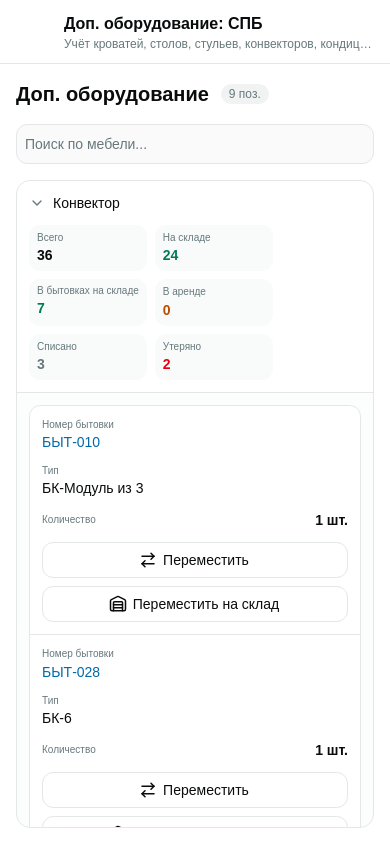
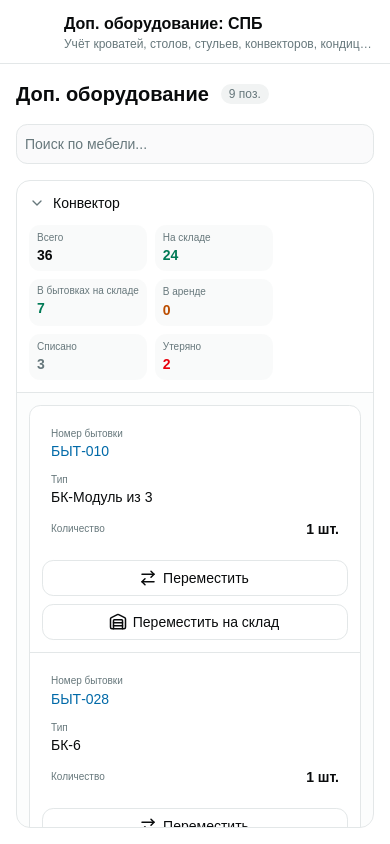
Before and after one commit to Buhanzaz/rwms, a React (Vite) app in the folder panel/: page /equipment in a window 390 px wide. Both pictures are taken after a click on the button 195 px from the left and 286 px from the top of the page. Built offline with nearby package versions, Linux system fonts and the light colour scheme; some icons are missing.

Commit message:
equipment mobile detail link

```diff
--- a/panel/src/features/equipment/equipment-page.tsx
+++ b/panel/src/features/equipment/equipment-page.tsx
@@ -1,5 +1,6 @@
 import { useEffect, useState } from "react"
 import { useMutation, useQuery, useQueryClient } from "@tanstack/react-query"
+import { useNavigate } from "react-router-dom"
 import {
   ArrowRightLeft,
   ChevronDown,
@@ -82,7 +83,13 @@ function MobileCabinStockStat({ value }: { value: number }) {
   )
 }
 
-function UsageRows({ item }: { item: EquipmentItemDto }) {
+function UsageRows({
+  item,
+  onOpenRentalItem,
+}: {
+  item: EquipmentItemDto
+  onOpenRentalItem: (rentalItemId: string) => void
+}) {
   const queryClient = useQueryClient()
 
   const moveToStockMutation = useMutation({
@@ -126,8 +133,14 @@ function UsageRows({ item }: { item: EquipmentItemDto }) {
           key={usage.id}
           className="flex min-w-0 flex-col gap-3 border-b p-3 text-sm last:border-b-0 md:grid md:grid-cols-[140px_160px_120px_1fr] md:items-center md:gap-0 md:px-3 md:py-2"
         >
+          <button
+            type="button"
+            aria-label={`Открыть карточку бытовки ${usage.rentalItemNumber}`}
+            className="grid w-full min-w-0 gap-3 rounded-md border border-transparent bg-card p-2 text-left transition-[background-color,border-color,box-shadow] hover:border-border hover:bg-muted/35 hover:shadow-[0_8px_22px_rgba(15,23,42,0.12)] focus-visible:border-ring focus-visible:ring-[3px] focus-visible:ring-ring/30 focus-visible:outline-none active:bg-muted/50 md:hidden"
+            onClick={() => onOpenRentalItem(usage.rentalItemId)}
+          >
             <div className="min-w-0">
-            <div className="text-[0.625rem] font-medium text-muted-foreground md:hidden">
+              <div className="text-[0.625rem] font-medium text-muted-foreground">
                 Номер бытовки
               </div>
 
@@ -137,18 +150,33 @@ function UsageRows({ item }: { item: EquipmentItemDto }) {
             </div>
 
             <div className="min-w-0">
-            <div className="text-[0.625rem] font-medium text-muted-foreground md:hidden">
+              <div className="text-[0.625rem] font-medium text-muted-foreground">
                 Тип
               </div>
 
               <div className="truncate">{usage.rentalItemType}</div>
             </div>
 
-          <div className="flex items-center justify-between gap-2 md:block md:text-right">
-            <span className="text-[0.625rem] font-medium text-muted-foreground md:hidden">
+            <div className="flex items-center justify-between gap-2">
+              <span className="text-[0.625rem] font-medium text-muted-foreground">
                 Количество
               </span>
 
+              <span className="font-semibold">{usage.quantity} шт.</span>
+            </div>
+          </button>
+
+          <div className="hidden min-w-0 md:block">
+            <div className="truncate font-medium text-primary">
+              {usage.rentalItemNumber}
+            </div>
+          </div>
+
+          <div className="hidden min-w-0 md:block">
+            <div className="truncate">{usage.rentalItemType}</div>
+          </div>
+
+          <div className="hidden text-right md:block">
             <span className="font-semibold">{usage.quantity} шт.</span>
           </div>
 
@@ -194,6 +222,7 @@ function UsageRows({ item }: { item: EquipmentItemDto }) {
 
 export function EquipmentPage() {
   const queryClient = useQueryClient()
+  const navigate = useNavigate()
   const { selectedWarehouse } = useWarehouse()
 
   const [search, setSearch] = useState("")
@@ -396,7 +425,12 @@ export function EquipmentPage() {
 
                     {expanded && (
                       <div className="border-t bg-muted/20 p-3">
-                        <UsageRows item={item} />
+                        <UsageRows
+                          item={item}
+                          onOpenRentalItem={(rentalItemId) => {
+                            navigate(`/warehouse/${rentalItemId}`)
+                          }}
+                        />
                       </div>
                     )}
                   </div>
```
Lines whose indentation alone changed are shown as unchanged.
